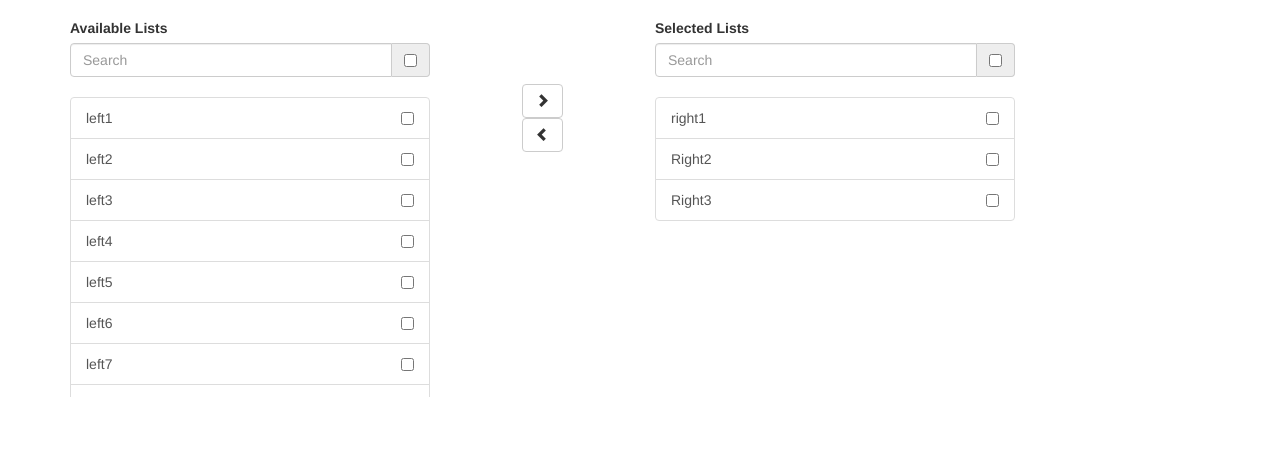
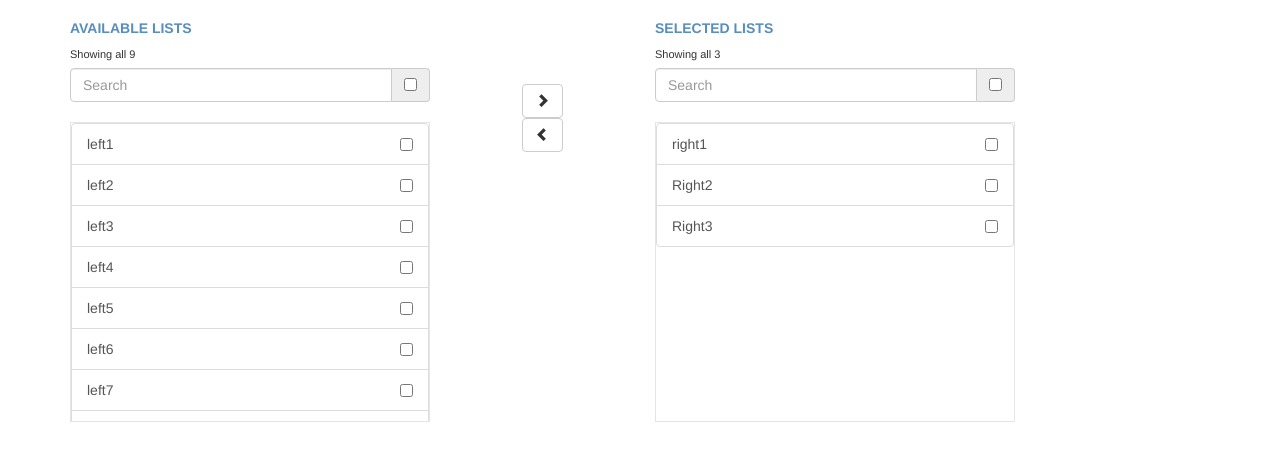
Before and after one commit to tushar-borole/ng-duallist, a website: page index.html in a window 1280 px wide. Shown: the part 54-514 px from the top of the page. Drawn offline with nearby package versions, Linux system fonts and the light colour scheme.

Commit message:
added count of the list

```diff
--- a/ngduallist.css
+++ b/ngduallist.css
@@ -8,11 +8,13 @@
 .ngduallist .left-container .left-sub-container {
     height: 300px;
     overflow-y: auto;
+    border: 1px solid #e5e5e5;
 }
 
 .ngduallist .right-container .right-sub-container {
     height: 300px;
     overflow-y: auto;
+    border: 1px solid #e5e5e5;
 }
 
 .ngduallist .input-group {
@@ -23,3 +25,15 @@
 .ngduallist .input-group .input-group-addon {
     width: 10px;
 }
+
+.ngduallist label {
+    display: block;
+    color: #578ebe;
+    text-transform: uppercase;
+}
+
+.ngduallist .info {
+    display: inline-block;
+    margin-bottom: 5px;
+    font-size: 11px;
+}
--- a/ngduallist.js
+++ b/ngduallist.js
@@ -104,7 +104,7 @@
 
 
 
-
+            $scope.leftSelectAll = false;
 
         };
 
@@ -127,6 +127,7 @@
                 }
 
             }
+            $scope.rightSelectAll = false;
         };
 
 
@@ -156,8 +157,7 @@
                 } else {
                     val.selected = false;
                 }
-            })
-
+            });
         }
 
     }
--- a/template.html
+++ b/template.html
@@ -1,6 +1,10 @@
 <div class="row ngduallist">
     <div class="col-sm-4 left-container">
         <label>{{duallistOption.leftContainerLabel}}</label>
+        <span class="info-container">
+            <span class="info" ng-if="leftscope.length > 0">Showing all {{leftscope.length}}</span>
+        <span class="info" ng-if="leftscope.length == 0">Empty List</span>
+        </span>
         <form class="form-inline">
             <div>
                 <div class="input-group">
@@ -10,6 +14,7 @@
                 </div>
             </div>
         </form>
+
         <div class="left-sub-container">
             <div class="list-group" id="list1"> <a ng-class="{'active':data.selected}" ng-repeat="data in leftscope track by $index" href="#" class="list-group-item">{{data.name}}<input class="pull-right" ng-model="data.selected" type="checkbox"></a> </div>
         </div>
@@ -20,6 +25,10 @@
     </div>
     <div class="col-sm-4 right-container">
         <label>{{duallistOption.rightContainerLabel}}</label>
+        <span class="info-container">
+            <span class="info" ng-if="rightscope.length > 0">Showing all {{rightscope.length}}</span>
+        <span class="info" ng-if="rightscope.length == 0">Empty List</span>
+        </span>
         <form class="form-inline">
             <div>
                 <div class="input-group">
@@ -29,6 +38,7 @@
                 </div>
             </div>
         </form>
+
         <div class="right-sub-container">
             <div class="list-group" id="list2"> <a ng-class="{'active':data.selected}" ng-repeat="data in rightscope track by $index" href="#" class="list-group-item">{{data.name}}<input ng-model="data.selected" class="pull-right" type="checkbox"></a> </div>
         </div>
```
